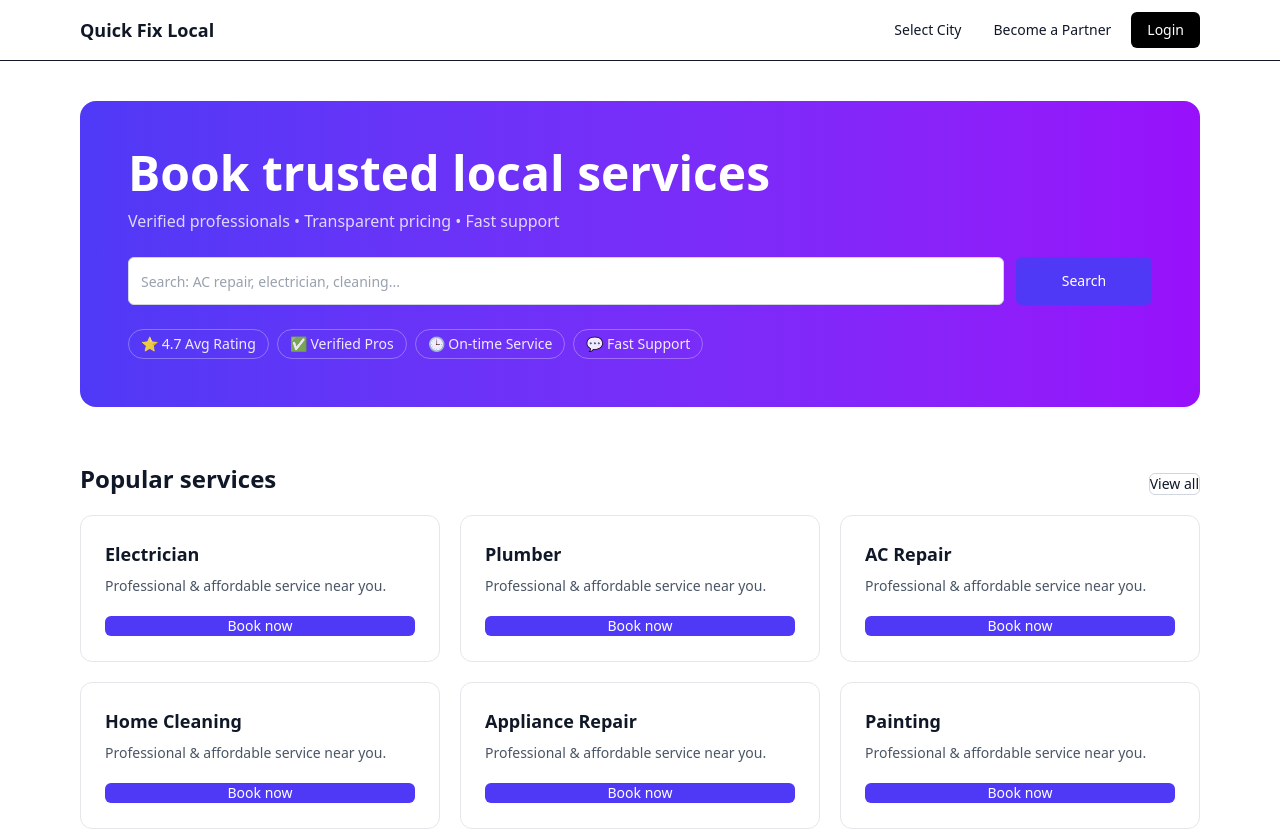
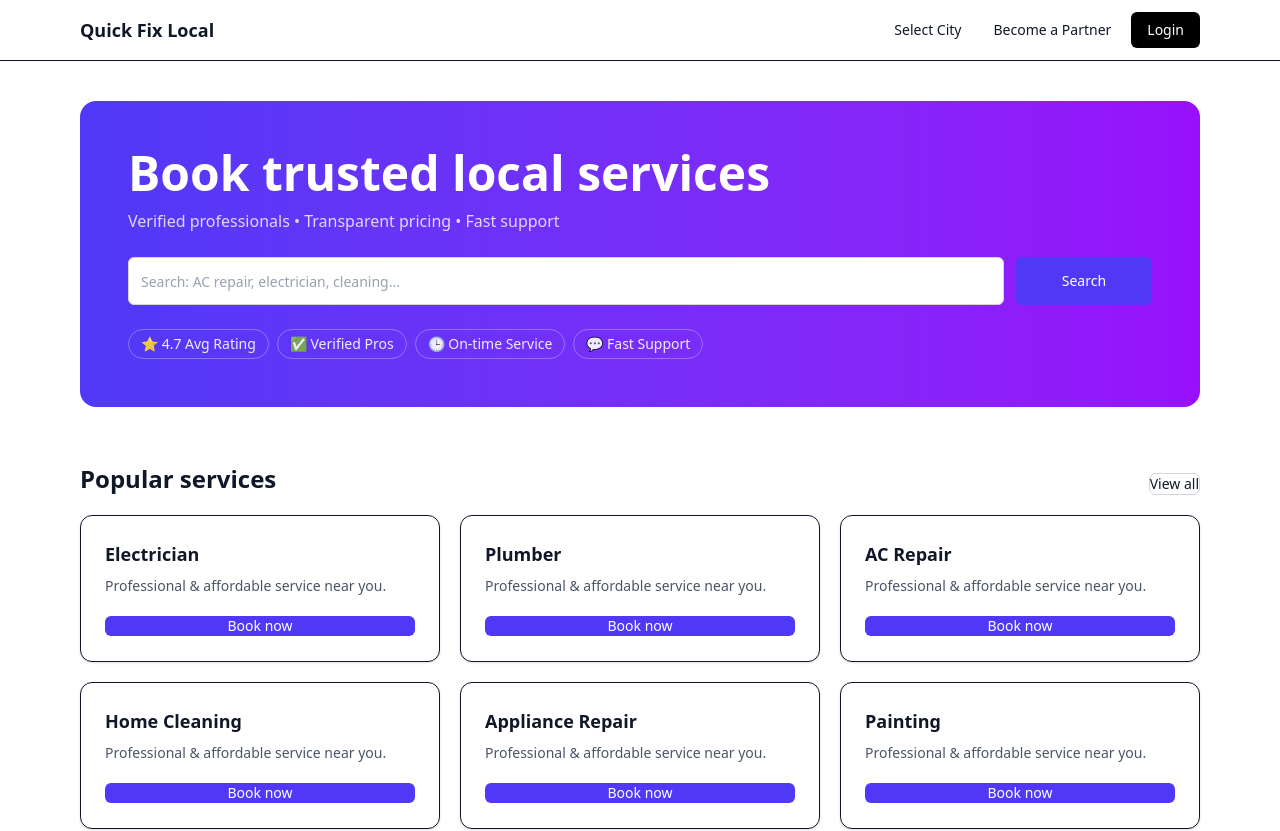
Before and after one commit to adarsh39565-hue/quickfixlocal, a Next.js app: page / in a window 1280 px wide. Shown: the top 831 px of the page. Built offline with nearby package versions, Linux system fonts and the light colour scheme.

Commit message:
Update card.tsx

```diff
--- a/components/ui/card.tsx
+++ b/components/ui/card.tsx
@@ -1,12 +1,16 @@
 import * as React from "react";
+import { cn } from "@/lib/utils";
 
 export function Card({
-  className = "",
+  className,
   ...props
 }: React.HTMLAttributes<HTMLDivElement>) {
   return (
     <div
-      className={`rounded-xl border border-gray-200 bg-white ${className}`}
+      className={cn(
+        "rounded-xl border bg-white shadow-sm",
+        className
+      )}
       {...props}
     />
   );
```
